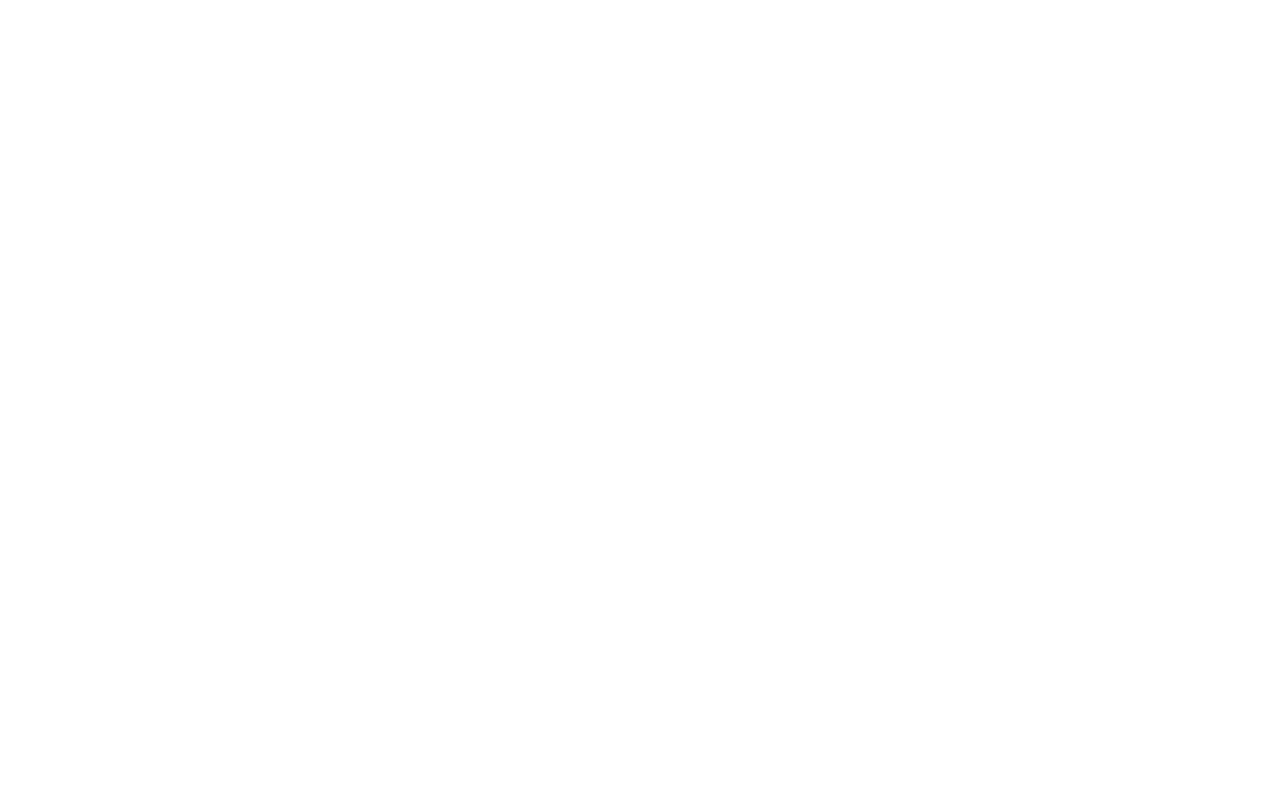
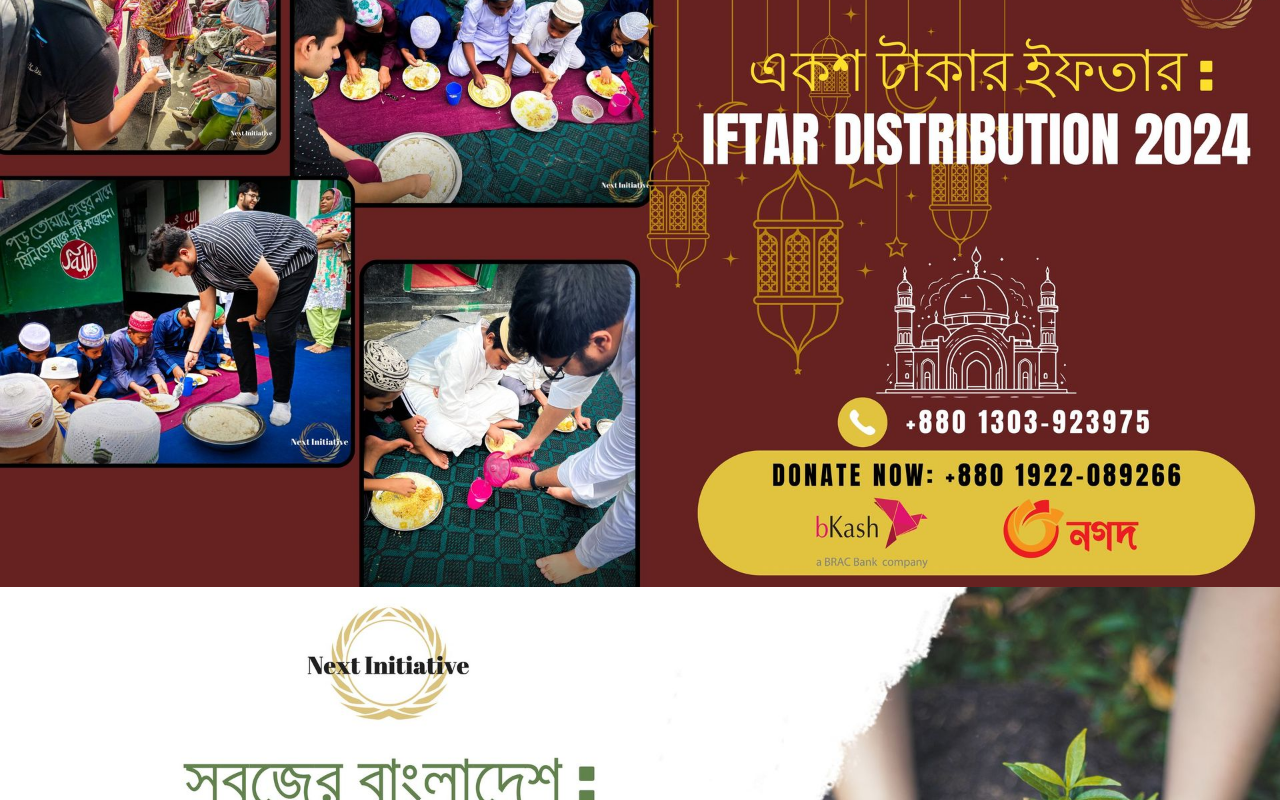
Before and after one commit to arnabdev1/nextinitiative, a React (Vite) app: page / in a window 1280 px wide. Shown: the part 10561-11361 px from the top of the page. Before the commit the page ends 9844 px from the top, so only its background shows below. Built offline with nearby package versions, Linux system fonts and the light colour scheme.

Commit message:
Update App.jsx

```diff
--- a/src/App.jsx
+++ b/src/App.jsx
@@ -4,6 +4,8 @@
 import Marquee from './components/Marquee'
 import About from './components/About'
 import Eyes from './components/Eyes'
+import Events from './components/Events'
+import Partners from './components/Partners'
 
 function App() {
   return (
@@ -13,6 +15,8 @@
       <Marquee/>
       <About/>
       <Eyes/>
+      <Events/>
+      <Partners/>
     </div>
   )
 }
```
